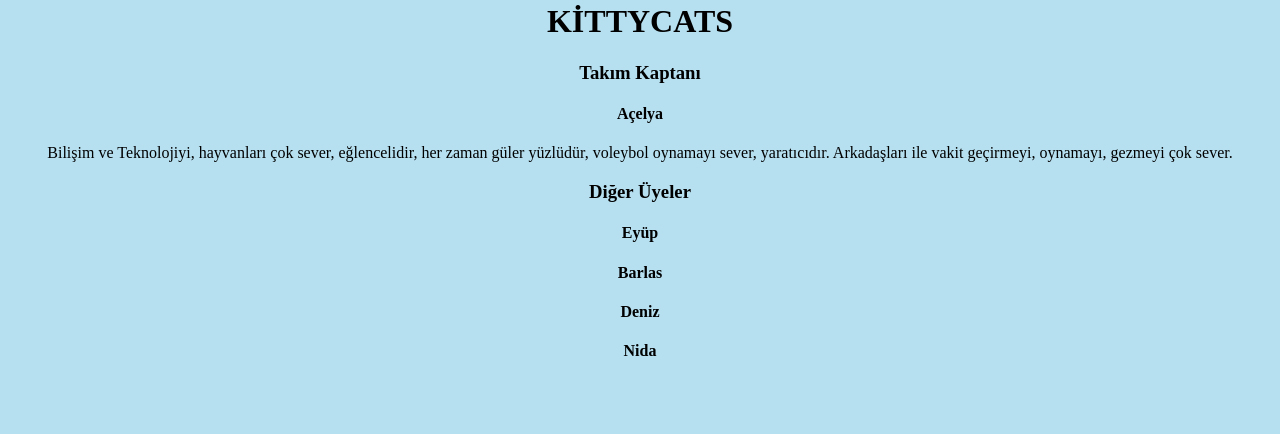
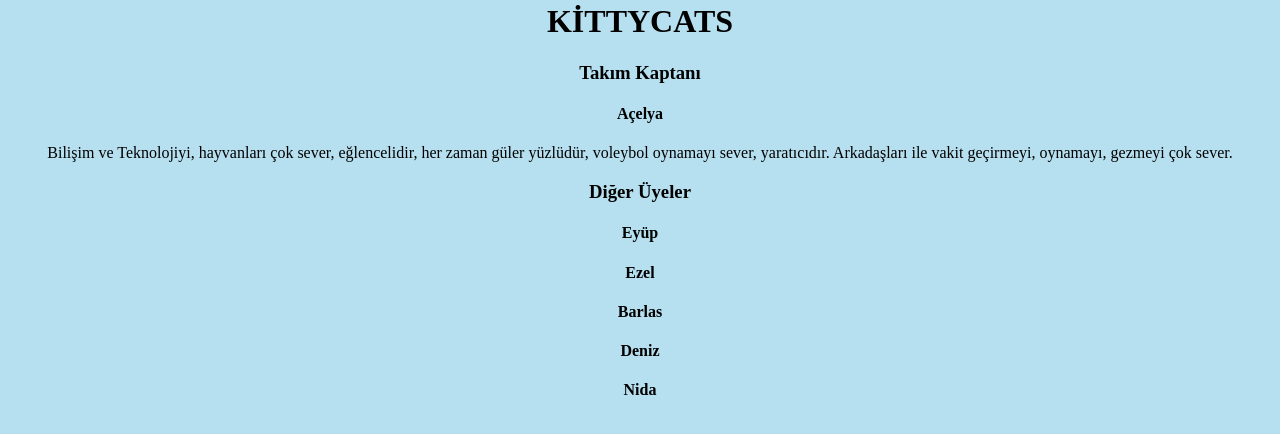
Before and after one commit to AcelyaP/AcelyaP.github.io, a plain HTML site: page index.html in a window 1280 px wide. Shown: the part 330-764 px from the top of the page. Drawn offline with Linux system fonts and the light colour scheme.

Commit message:
Update index.html

```diff
--- a/index.html
+++ b/index.html
@@ -15,6 +15,7 @@
 <p>Bilişim ve Teknolojiyi, hayvanları çok sever, eğlencelidir, her zaman güler yüzlüdür, voleybol oynamayı sever, yaratıcıdır. Arkadaşları ile vakit geçirmeyi, oynamayı, gezmeyi çok sever. </p>
 <h3>Diğer Üyeler</h3>
 <h4>Eyüp</h4>
+<h4>Ezel</h4>
 <h4>Barlas</h4>
 <h4>Deniz</h4>
 <h4>Nida</h4>
```
